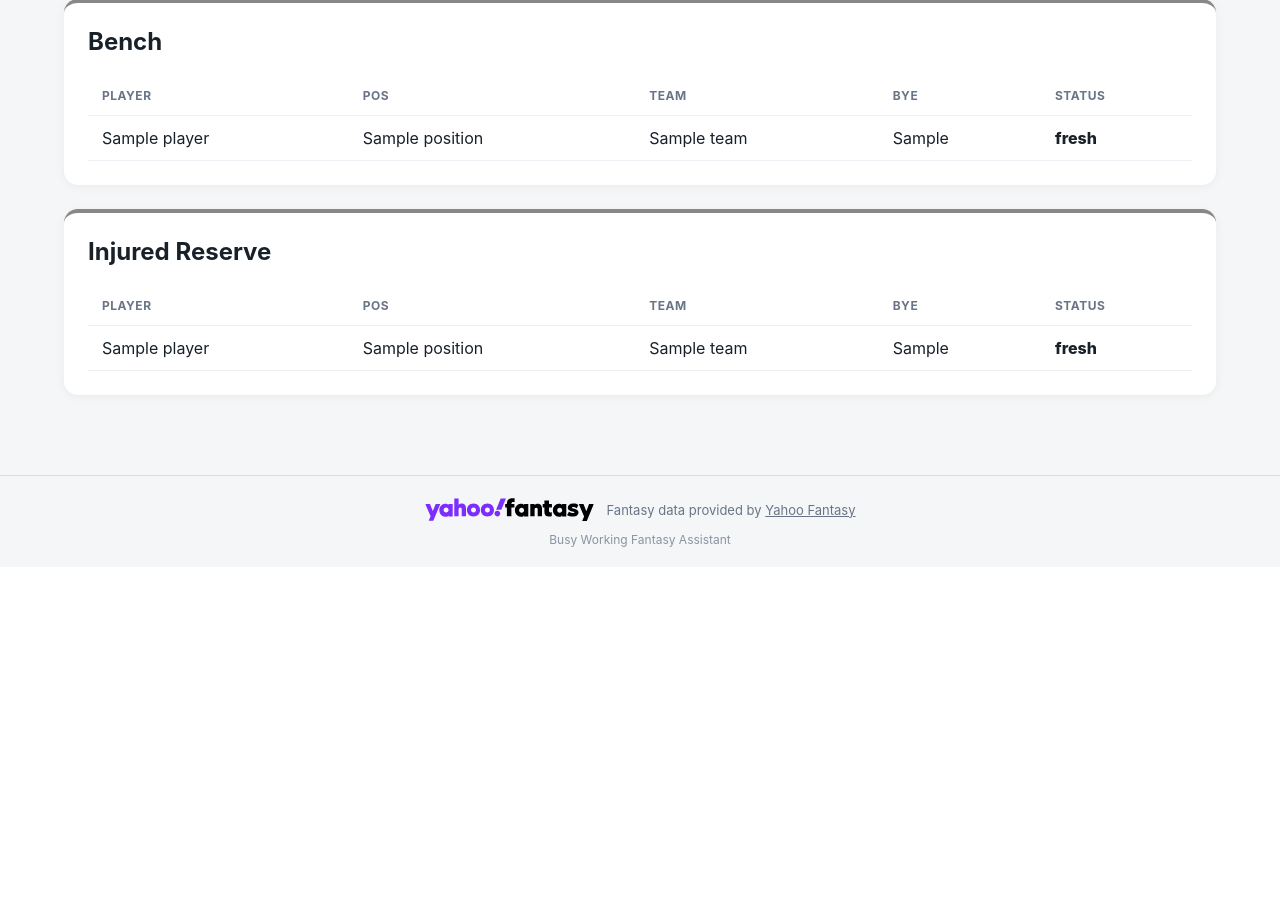
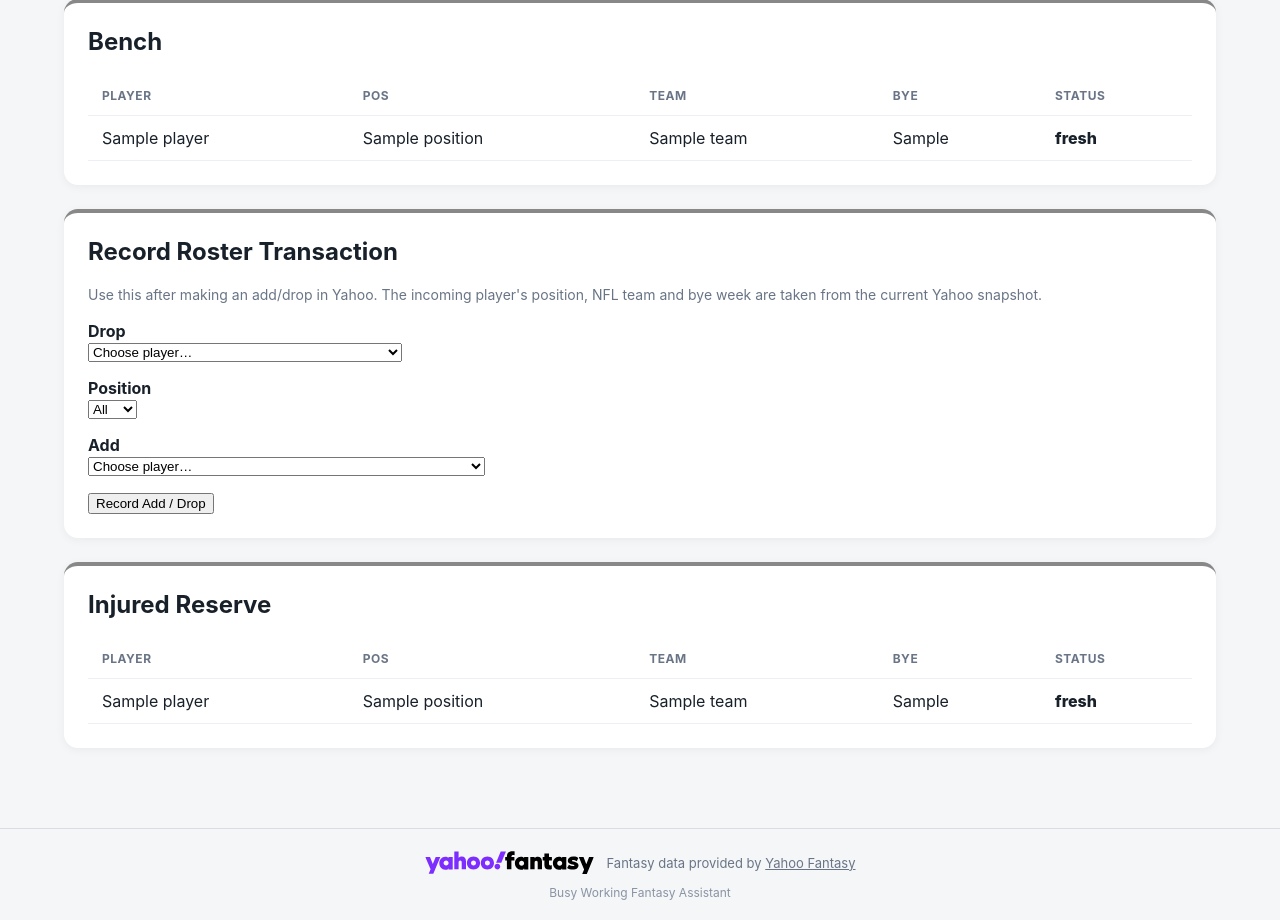
Before and after one commit to DansJavaStuff/busy-working-fantasy-assistant, a Flask app: template templates/my_team.html in a window 1280 px wide. Shown: the part 441-1361 px from the top of the page. Before the commit the page ends 988 px from the top, so only its background shows below. Run offline with Flask 3, Linux system fonts and the light colour scheme; the template is opened without the code that fills it: most values are stand-ins (such as "Sample title", 1, 10 or a date in 2020).

Commit message:
Add in-season roster transaction workflow

```diff
--- a/app.py
+++ b/app.py
@@ -36,7 +36,10 @@ from refresh_data import (
     refresh_ffc,
 )
 from roster_display import build_roster_slots
-from roster_manager import move_roster_player
+from roster_manager import (
+    move_roster_player,
+    replace_roster_player,
+)
 from weekly_engine import build_weekly_data
 from yahoo_provider import (
     enrich_local_roster,
@@ -394,6 +397,79 @@ def my_team():
             request.args.get("moved") == "1",
         "move_error":
             request.args.get("move_error"),
+        "transaction_success":
+            request.args.get("transaction") == "1",
+        "transaction_error":
+            request.args.get("transaction_error"),
+        "transaction_candidates":
+            sorted(
+                {
+                    str(
+                        player["yahoo_player_id"]
+                    ): player
+                    for player in (
+                        yahoo_provider.get_roster()
+                        + yahoo_provider.get_available_players()
+                    )
+                    if player.get(
+                        "yahoo_player_id"
+                    )
+                    and player.get("name")
+                    and player.get("position")
+                    and not any(
+                        (
+                            player.get(
+                                "name",
+                                "",
+                            ).lower()
+                            ==
+                            local[
+                                "player_name"
+                            ].lower()
+                        )
+                        or (
+                            player.get("team")
+                            ==
+                            local.get("team")
+                            and player.get(
+                                "position"
+                            ) == "DST"
+                            and local.get(
+                                "position"
+                            )
+                            in {
+                                "DEF",
+                                "DST",
+                            }
+                        )
+                        for local
+                        in local_roster
+                    )
+                }.values(),
+                key=lambda player: (
+                    player.get(
+                        "position",
+                        "",
+                    ),
+                    (
+                        player.get(
+                            "name",
+                            "",
+                        ).split()[-1].lower()
+                        if player.get(
+                            "position"
+                        ) != "DST"
+                        else player.get(
+                            "name",
+                            "",
+                        ).lower()
+                    ),
+                    player.get(
+                        "name",
+                        "",
+                    ).lower(),
+                ),
+            ),
     }
 
     return render_template(
@@ -460,6 +536,101 @@ def move_my_team_player():
         url_for(
             "my_team",
             moved="1",
+        )
+    )
+
+
+@app.post("/my-team/transaction")
+def record_roster_transaction():
+    drop_player_id = request.form.get(
+        "drop_player_id",
+        "",
+    ).strip()
+
+    yahoo_player_id = request.form.get(
+        "add_yahoo_player_id",
+        "",
+    ).strip()
+
+    if not drop_player_id or not yahoo_player_id:
+        return redirect(
+            url_for(
+                "my_team",
+                transaction_error=(
+                    "Choose both a player to drop "
+                    "and a player to add"
+                ),
+            )
+        )
+
+    candidates = (
+        yahoo_provider.get_roster()
+        + yahoo_provider.get_available_players()
+    )
+
+    incoming = next(
+        (
+            player
+            for player in candidates
+            if str(
+                player.get("yahoo_player_id")
+            ) == yahoo_player_id
+        ),
+        None,
+    )
+
+    if incoming is None:
+        return redirect(
+            url_for(
+                "my_team",
+                transaction_error=(
+                    "Could not find the incoming "
+                    "player in the Yahoo snapshot"
+                ),
+            )
+        )
+
+    local_id = (
+        incoming["name"]
+        .lower()
+        .replace("'", "")
+        .replace(".", "")
+        .replace(" ", "-")
+    )
+
+    try:
+        replace_roster_player(
+            drop_player_id,
+            {
+                "player_id": local_id,
+                "player_name":
+                    incoming["name"],
+                "position":
+                    incoming["position"],
+                "team":
+                    incoming.get("team"),
+                "bye_week":
+                    incoming.get("bye_week"),
+                "status":
+                    incoming.get("status"),
+                "source":
+                    "manual_transaction",
+            },
+            season=2026,
+        )
+
+    except ValueError as exc:
+        return redirect(
+            url_for(
+                "my_team",
+                transaction_error=str(exc),
+            )
+        )
+
+    return redirect(
+        url_for(
+            "my_team",
+            transaction="1",
         )
     )
 
--- a/templates/my_team.html
+++ b/templates/my_team.html
@@ -339,6 +339,129 @@ Manual snapshot
     </section>
 
     <section class="team-section">
+        <h2>Record Roster Transaction</h2>
+
+        <p class="roster-help">
+            Use this after making an add/drop in Yahoo.
+            The incoming player's position, NFL team and
+            bye week are taken from the current Yahoo
+            snapshot.
+        </p>
+
+        {% if data.transaction_success %}
+        <div class="move-message move-success">
+            ✓ Roster transaction recorded
+        </div>
+        {% endif %}
+
+        {% if data.transaction_error %}
+        <div class="move-message move-error">
+            ⚠ {{ data.transaction_error }}
+        </div>
+        {% endif %}
+
+        <form
+            method="post"
+            action="{{ url_for(
+                'record_roster_transaction'
+            ) }}"
+        >
+            <p>
+                <label for="drop-player">
+                    <strong>Drop</strong>
+                </label>
+                <br>
+
+                <select
+                    id="drop-player"
+                    name="drop_player_id"
+                    required
+                >
+                    <option value="">
+                        Choose player…
+                    </option>
+
+                    {% for player in data.roster %}
+                    <option
+                        value="{{ player.player_id }}"
+                    >
+                        {{ player.player_name }}
+                        —
+                        {{ player.position }}
+                        ·
+                        {{ player.team or "-" }}
+                    </option>
+                    {% endfor %}
+                </select>
+            </p>
+
+            <p>
+                <label for="add-position">
+                    <strong>Position</strong>
+                </label>
+                <br>
+
+                <select
+                    id="add-position"
+                >
+                    <option value="">
+                        All
+                    </option>
+                    <option value="QB">QB</option>
+                    <option value="RB">RB</option>
+                    <option value="WR">WR</option>
+                    <option value="TE">TE</option>
+                    <option value="K">K</option>
+                    <option value="DST">DST</option>
+                </select>
+            </p>
+
+            <p>
+                <label for="add-player">
+                    <strong>Add</strong>
+                </label>
+                <br>
+
+                <select
+                    id="add-player"
+                    name="add_yahoo_player_id"
+                    required
+                >
+                    <option value="">
+                        Choose player…
+                    </option>
+
+                    {% for player
+                        in data.transaction_candidates
+                    %}
+                    <option
+                        value="{{
+                            player.yahoo_player_id
+                        }}"
+                        data-position="{{
+                            player.position
+                        }}"
+                    >
+                        {{ player.name }}
+                        —
+                        {{ player.position }}
+                        ·
+                        {{ player.team or "-" }}
+                        · Bye
+                        {{ player.bye_week or "-" }}
+                    </option>
+                    {% endfor %}
+                </select>
+            </p>
+
+            <button type="submit">
+                Record Add / Drop
+            </button>
+        </form>
+    </section>
+
+
+    <section class="team-section">
         <h2>Injured Reserve</h2>
 
         <table class="team-table">
@@ -676,5 +799,88 @@ for (const row of destinationRows) {
         }
     );
 }
+const dropSelect = document.getElementById(
+    "drop-player"
+);
+
+const positionSelect = document.getElementById(
+    "add-position"
+);
+
+const addSelect = document.getElementById(
+    "add-player"
+);
+
+function filterAddPlayers() {
+    const selectedPosition =
+        positionSelect.value;
+
+    for (
+        const option
+        of Array.from(
+            addSelect.options
+        )
+    ) {
+        if (!option.value) {
+            option.hidden = false;
+            continue;
+        }
+
+        option.hidden = (
+            selectedPosition
+            &&
+            option.dataset.position
+            !== selectedPosition
+        );
+    }
+
+    const selectedOption =
+        addSelect.selectedOptions[0];
+
+    if (
+        selectedOption
+        &&
+        selectedOption.value
+        &&
+        selectedOption.hidden
+    ) {
+        addSelect.value = "";
+    }
+}
+
+positionSelect.addEventListener(
+    "change",
+    filterAddPlayers
+);
+
+dropSelect.addEventListener(
+    "change",
+    () => {
+        const option =
+            dropSelect.selectedOptions[0];
+
+        if (!option || !option.value) {
+            return;
+        }
+
+        const text =
+            option.textContent;
+
+        const match =
+            text.match(
+                /—\s+(QB|RB|WR|TE|K|DST)\s+·/
+            );
+
+        if (match) {
+            positionSelect.value =
+                match[1];
+
+            filterAddPlayers();
+        }
+    }
+);
+
+filterAddPlayers();
+
 </script>
 {% endblock %}
--- a/yahoo_provider.py
+++ b/yahoo_provider.py
@@ -197,6 +197,13 @@ def enrich_local_roster(
             local_player
         )
 
+        # Keep the local database field, but also
+        # expose the normalized provider-style name
+        # expected by the weekly/transaction engines.
+        player["name"] = (
+            local_player["player_name"]
+        )
+
         yahoo_player = by_name.get(
             local_player[
                 "player_name"
@@ -279,6 +286,12 @@ def enrich_local_roster(
             )
 
             player[
+                "week_1_actual"
+            ] = yahoo_player.get(
+                "week_1_actual"
+            )
+
+            player[
                 "week_2_projection"
             ] = yahoo_player.get(
                 "week_2_projection"
```
Also changed, not shown: YAHOO_API_COMPLIANCE.md (added, +86 -0 lines), roster_manager.py (+129 -0 lines), templates/weekly.html (+7 -7 lines), tests/test_roster_manager.py (+65 -0 lines), weekly_engine.py (+35 -12 lines), 1 other file.
